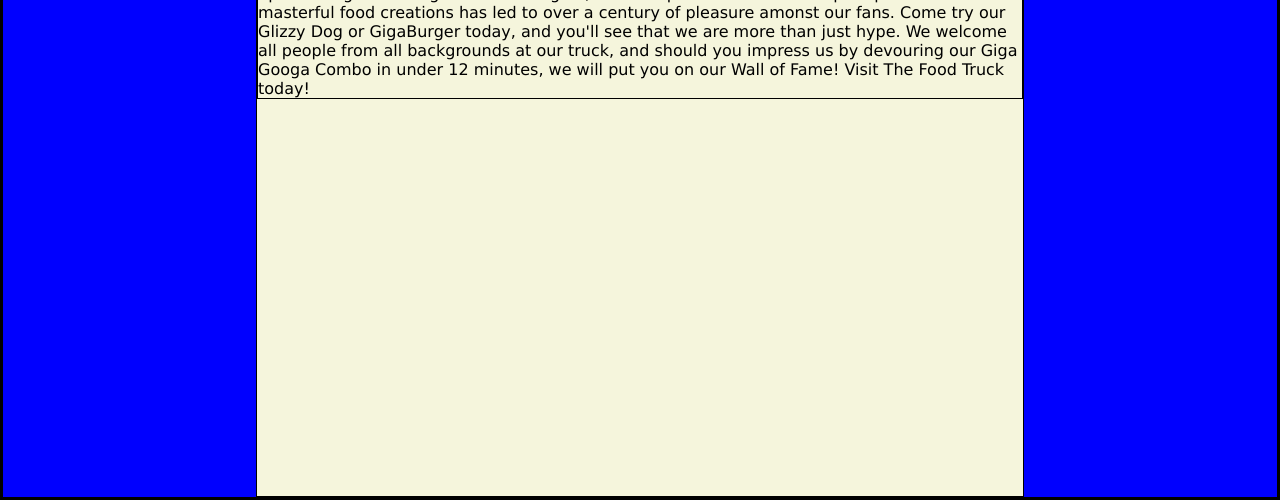
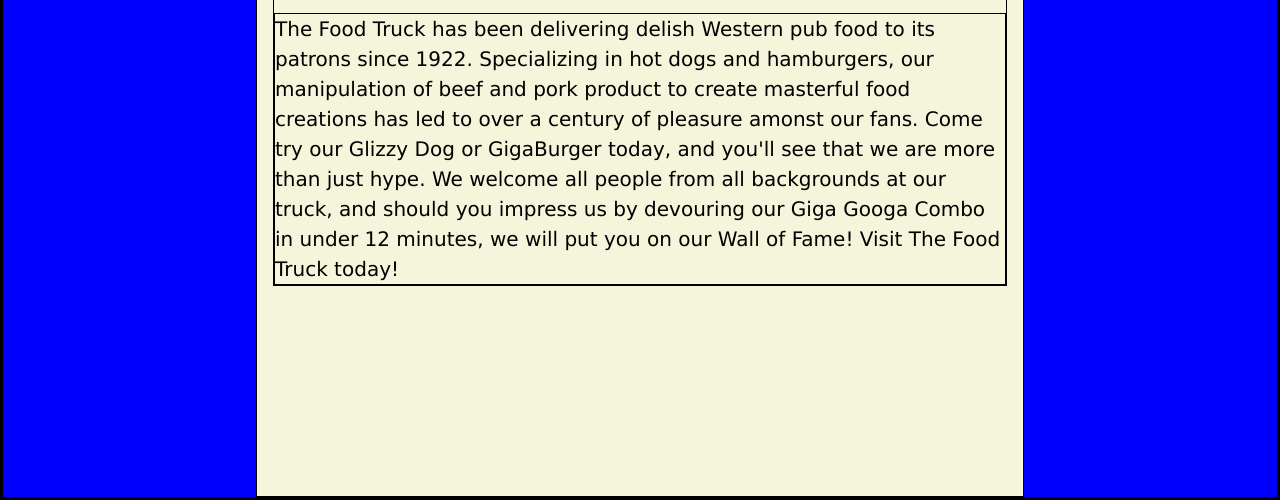
Before and after one commit to Mike-138/restaurant-page, a website built with webpack: page dist/index.html in a window 1280 px wide. Shown: the part 300-800 px from the top of the page. Built offline with nearby package versions, Linux system fonts and the light colour scheme; files whose address does not match are found by name.

Commit message:
Structure landing page content

```diff
--- a/src/index.js
+++ b/src/index.js
@@ -13,6 +13,8 @@ const base = (() => {
 
     const makeHeader = () => document.createElement("h1");
 
+    const makePara = () => document.createElement("p");
+
     const contentContainer = (() => {
 
         const container = makeDiv();
@@ -21,7 +23,7 @@ const base = (() => {
 
     })();
 
-    return {  header, nav, main, contentContainer, makeDiv, makeHeader };
+    return {  header, nav, main, contentContainer, makeDiv, makeHeader, makePara };
 
 })();
 
@@ -76,12 +78,14 @@ const landingPage = (() => {
 
     const _landingTitle = (() => {
         const container = base.makeHeader();
+        container.classList.add("landing-title");
         container.textContent = "Welcome to The Food Truck!";
         return container;
     })();
 
     const _truckImage = (() => {
         const container = base.makeDiv();
+        container.classList.add("landing-image");
         const image = new Image();
         image.src = Icon; // placeholder
         container.appendChild(image);
@@ -89,7 +93,8 @@ const landingPage = (() => {
     })();
 
     const _landingDescription = (() => {
-        const container = base.makeDiv();
+        const container = base.makePara();
+        container.classList.add("landing-description");
         container.textContent = (
             `The Food Truck has been delivering delish Western pub food to its patrons since 1922.
             Specializing in hot dogs and hamburgers, our manipulation of beef and pork product to create
@@ -101,8 +106,15 @@ const landingPage = (() => {
         return container;
     })();
 
+    const _landingContainer = (() => {
+        const container = base.makeDiv();
+        container.classList.add("landing-container");
+        container.append(_landingTitle, _truckImage, _landingDescription);
+        return container;
+    })();
+
     const render = () => {
-        base.contentContainer.append(_landingTitle, _truckImage, _landingDescription);
+        base.contentContainer.append(_landingContainer);
         base.main.appendChild(base.contentContainer);
         document.body.appendChild(base.main);
     }
--- a/src/style.css
+++ b/src/style.css
@@ -18,25 +18,15 @@ img {
     display: block; /* Removes whitespace from button of images */
 }
 
+p {
+    line-height: 1.5;
+}
+
 body {
     font-family: Verdana, Geneva, Tahoma, sans-serif;
     height: inherit; /* temp value */
     display: grid;
     grid-template-rows: 200px 1fr;
-}
-
-main {
-    height: inherit;
-    display: grid;
-    grid-template-columns: 1fr minmax(240px, 768px) 1fr; /* temp value */;
-    grid-template-areas: ". content .";
-    background-color: blue;
-}
-
-#content {
-    grid-area: content;
-    height: inherit;
-    background-color: beige;
 }
 
 header {
@@ -70,3 +60,34 @@ nav {
     justify-content: center;
     gap: 0.25em;
 }
+
+main {
+    height: inherit;
+    display: grid;
+    grid-template-columns: 1fr minmax(240px, 768px) 1fr; /* temp value */;
+    grid-template-areas: ". content .";
+    background-color: blue;
+}
+
+#content {
+    grid-area: content;
+    font-size: 1rem;
+    height: inherit;
+    padding: 1em;
+    background-color: beige;
+}
+
+.landing-container {
+    display: flex;
+    flex-direction: column;
+    gap: 1em;
+    align-items: center;
+}
+
+.landing-image {
+    width: 16em;
+}
+
+.landing-description {
+    font-size: 1.25em;
+}
```
Also changed, not shown: dist/main.js.
